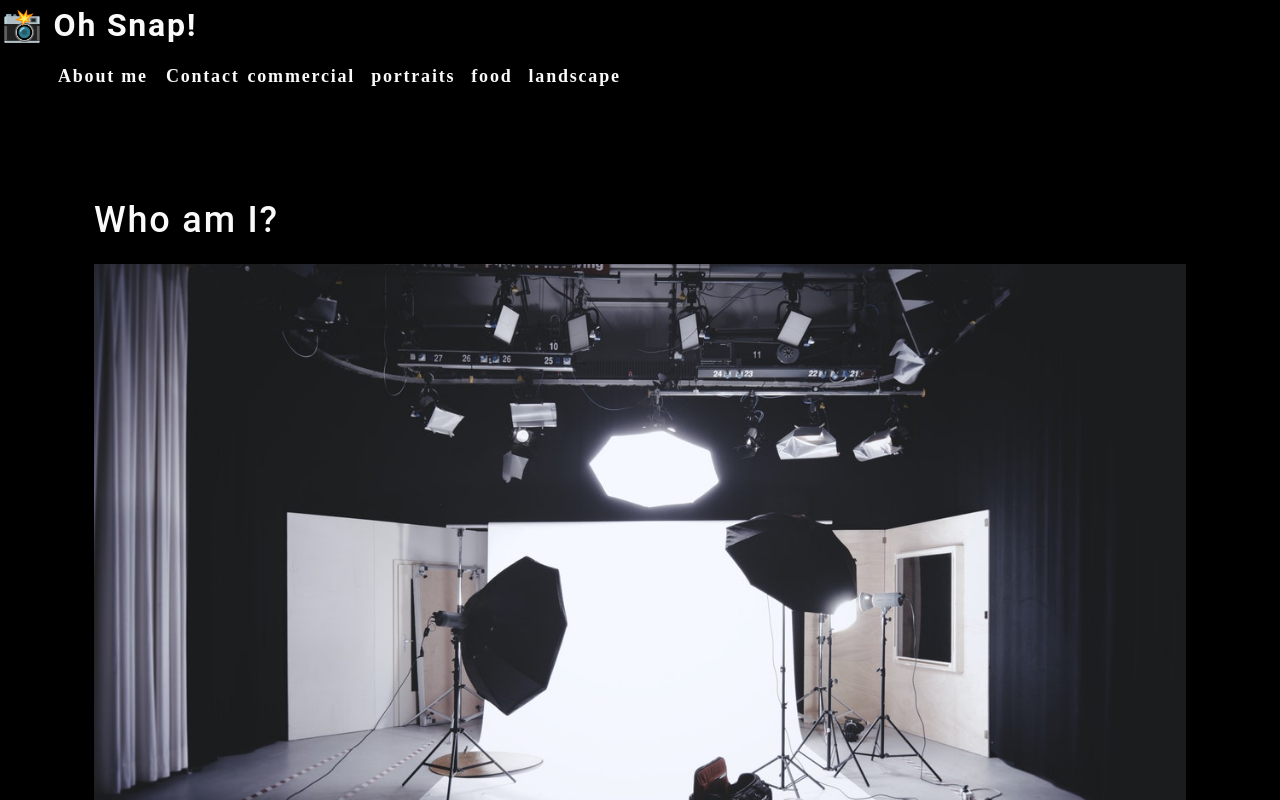
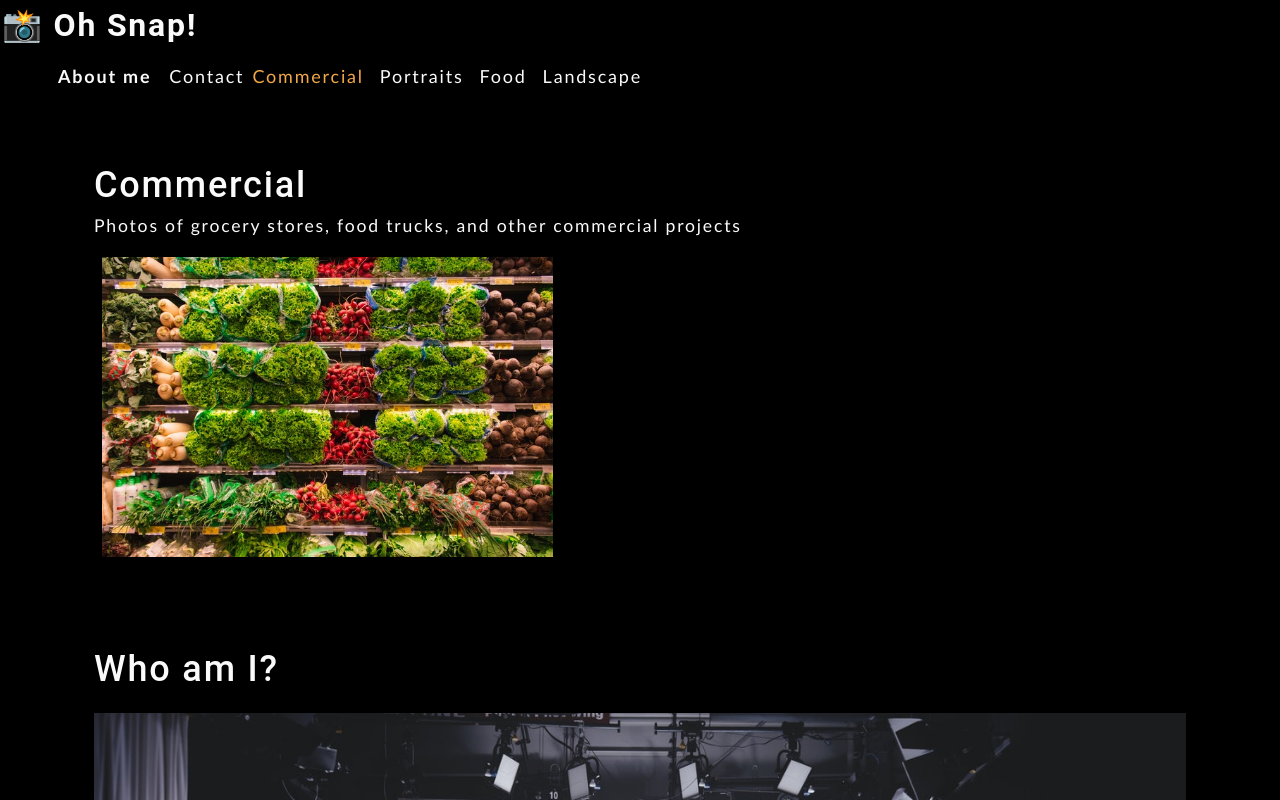
Before and after one commit to cgsdesign/image-portfolio, a React (Create React App) app in the folder photo-port/: page / in a window 1280 px wide. Shown: the top 800 px of the page. Built offline with nearby package versions, Linux system fonts and the light colour scheme.

Commit message:
state changes added upon Nav clicks

```diff
--- a/photo-port/src/App.js
+++ b/photo-port/src/App.js
@@ -1,13 +1,37 @@
 //import React from 'react';
+import React, { useState } from 'react';
 import About from './components/About';
 import Nav from './components/Nav';
+import Gallery from './components/Gallery';
 
 function App() {
+  const [categories] = useState([
+    {
+      name: "commercial",
+      description:
+        "Photos of grocery stores, food trucks, and other commercial projects",
+    },
+    { name: "portraits",
+    description: "Portraits of people in my life" },
+    { name: "food",
+    description: "Delicious delicacies" },
+    {
+      name: "landscape",
+      description: "Fields, farmhouses, waterfalls, and the beauty of nature",
+    },
+  ]);
+
+  const [currentCategory, setCurrentCategory] = useState(categories[0]);
 
   return (
     <div>
-      <Nav></Nav>
+      <Nav
+        categories={categories}
+        setCurrentCategory={setCurrentCategory}
+        currentCategory={currentCategory}
+      ></Nav>
       <main>
+        <Gallery></Gallery>
         <About></About>
       </main>
     </div>
--- a/photo-port/src/components/About/index.js
+++ b/photo-port/src/components/About/index.js
@@ -7,6 +7,7 @@
     <section className="my-5">
       <h1 id="about">Who am I?</h1>
       <img src={coverImage} className="my-2" style={{ width: "100%" }} alt="cover" />
+      <p>Bio Text here</p>
     </section>
   );
 }
--- /dev/null
+++ b/photo-port/src/components/Gallery/index.js
@@ -0,0 +1,23 @@
+import { capitalizeFirstLetter } from '../../utils/helpers';
+import photo from "../../assets/small/commercial/0.jpg";
+
+function Gallery() {
+    const currentCategory = {
+        name: "commercial",
+        description:
+          "Photos of grocery stores, food trucks, and other commercial projects",
+      };
+
+    return (
+        <section>
+            <h1>{capitalizeFirstLetter(currentCategory.name)}</h1>
+            <p>{capitalizeFirstLetter(currentCategory.description)}</p>
+            <div className="flex-row">
+                <img src={photo} alt="Commercial Example" className="img-thumbnail mx-1"/>
+            </div>
+        </section>
+    )
+}
+
+
+export default Gallery;
--- a/photo-port/src/components/Nav/index.js
+++ b/photo-port/src/components/Nav/index.js
@@ -1,28 +1,25 @@
-import React from 'react';
+import { capitalizeFirstLetter } from "../../utils/helpers";
+import React, { useEffect } from 'react';
 //below the categories array is made THEN it is called with .map to generate all the li items
 //NOTE: className = class in normal html
-  //Whenever we use .map we MUST use a key
-  //we use a function declaration when calling categorySelect so it does not "auto click on componant load"
-function Nav() {
+      //Whenever we use .map we MUST use a key
+      //we use a function declaration when calling categorySelect so it does not "auto click on componant load"
+  //{currentCategory.name === category.name && 'navActive'}
+      /* above line in class is the same as adding an if statement if the current category page = this category make it bold*/
 
-  const categories = [
-    {
-      name: "commercial",
-      description:
-        "Photos of grocery stores, food trucks, and other commercial projects",
-    },
-    { name: "portraits",
-    description: "Portraits of people in my life" },
-    { name: "food",
-    description: "Delicious delicacies" },
-    {
-      name: "landscape",
-      description: "Fields, farmhouses, waterfalls, and the beauty of nature",
-    },
-  ];
-  function categorySelected(name) {
-    console.log(`${name} clicked`)
-  }
+  function Nav(props) {
+      const {
+        categories = [],
+        setCurrentCategory,
+        currentCategory,
+      } = props;
+
+      //if currentCategory changes => rerender so document.title will change
+      useEffect(() => {
+        document.title = capitalizeFirstLetter(currentCategory.name);
+      }, [currentCategory]);
+
+//MAIN ELEMENT SUDO HTML ELEMENT START HERE
 
   return (
 <header>
@@ -42,9 +39,14 @@
         <span>Contact</span>
       </li>
       {categories.map((category) => (
-        <li className="mx-1" key={category.name}>
-          <span onClick={() => categorySelected(category.name)} >
-            {category.name}
+        <li className={`mx-1 ${currentCategory.name === category.name && 'navActive'}`}
+        key={category.name}>
+          <span
+            onClick={() =>
+              {setCurrentCategory(category)
+            }}
+          >
+            {capitalizeFirstLetter(category.name)}
           </span>
         </li>
       ))}
--- a/photo-port/src/index.css
+++ b/photo-port/src/index.css
@@ -30,14 +30,14 @@
 body {
   margin: 0;
   padding: 0;
-  font-weight: 600;
+  font-weight: 300;
   line-height: 1.5;
   font-size: 18px;
   letter-spacing: .1em;
   background: var(--dark);
   color: var(--light);
-  font-family: 'Poiret One', cursive;
-
+  /* font-family: 'Poiret One', cursive; */
+  font-family: 'Gill Sans', 'Gill Sans MT', Calibri, 'Trebuchet MS', sans-serif;
 }
 
 h1,
```
Also changed, not shown: 1 other file (tests, documents, lock files or other folders).
